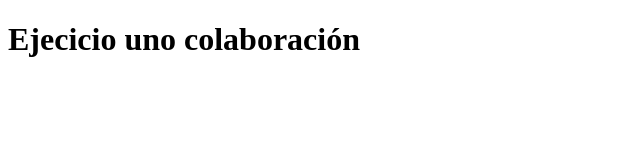
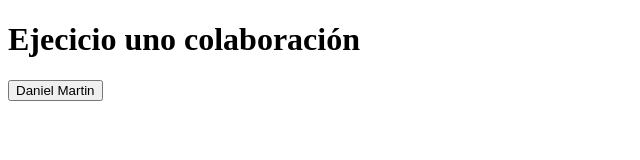
Before and after one commit to jatorrado/despliegue2024, a plain HTML site: page index.html in a window 1280 px wide. Shown: the whole page, without its empty margins (0-640 px from the left). Drawn offline with Linux system fonts and the light colour scheme.

Commit message:
Daniel Martin: Añadido Boton

```diff
--- a/index.html
+++ b/index.html
@@ -3,9 +3,13 @@
 <head>
     <meta charset="UTF-8">
     <meta name="viewport" content="width=device-width, initial-scale=1.0">
+    <script src="Daniel.js"></script>
     <title>Ejericico de prueba</title>
 </head>
 <body>
     <h1>Ejecicio uno colaboración</h1>
+    <div id="div">
+        <input type="button" value="Daniel Martin" id="botonDM" onclick="cambiarFondo()">
+    </div>
 </body>
 </html>
```
